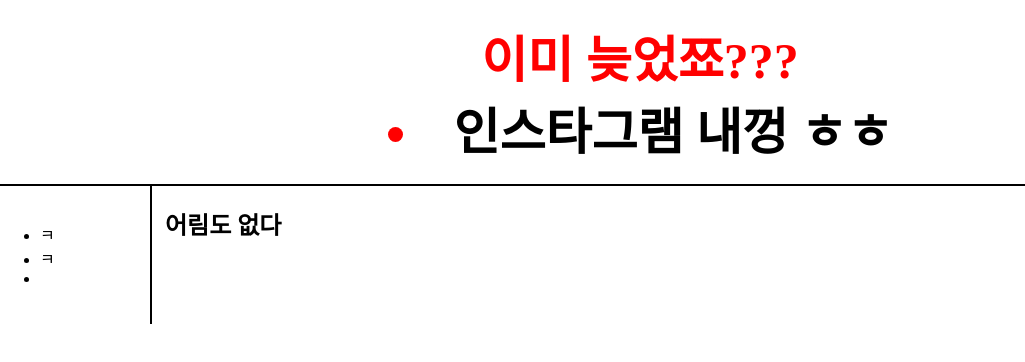
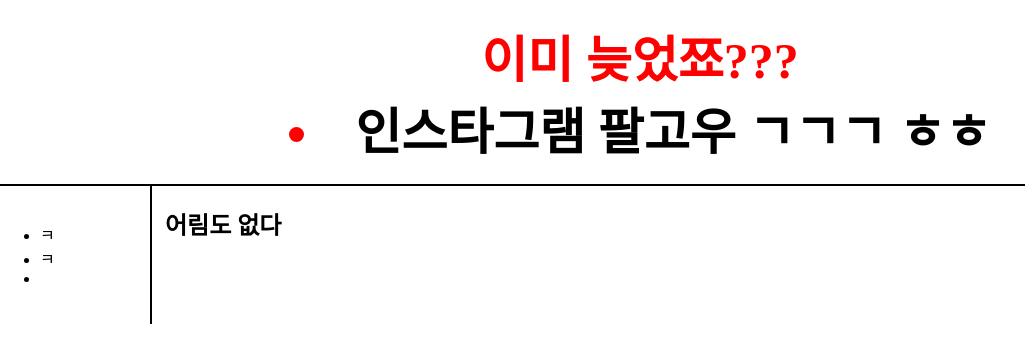
Before and after one commit to hohojam/WEBH, a plain HTML site: page deeeeweb.html in a window 1280 px wide. Shown: the whole page, without its empty margins (0-1025 px from the left). Drawn offline with Linux system fonts and the light colour scheme.

```diff
--- a/deeeeweb.html
+++ b/deeeeweb.html
@@ -12,7 +12,7 @@
   </head>
   <body>
     <h1>이미 늦었쬬???<li><a href="https://www.instagram.com/wlsgywns/"
-     target="_blank" title="hyo_hojam instagram">인스타그램 내껑 ㅎㅎ</a></li></h1>
+     target="_blank" title="hyo_hojam instagram">인스타그램 팔고우 ㄱㄱㄱ ㅎㅎ</a></li></h1>
     <div id=grid>
       <div class="side1">
         <ul>
```
